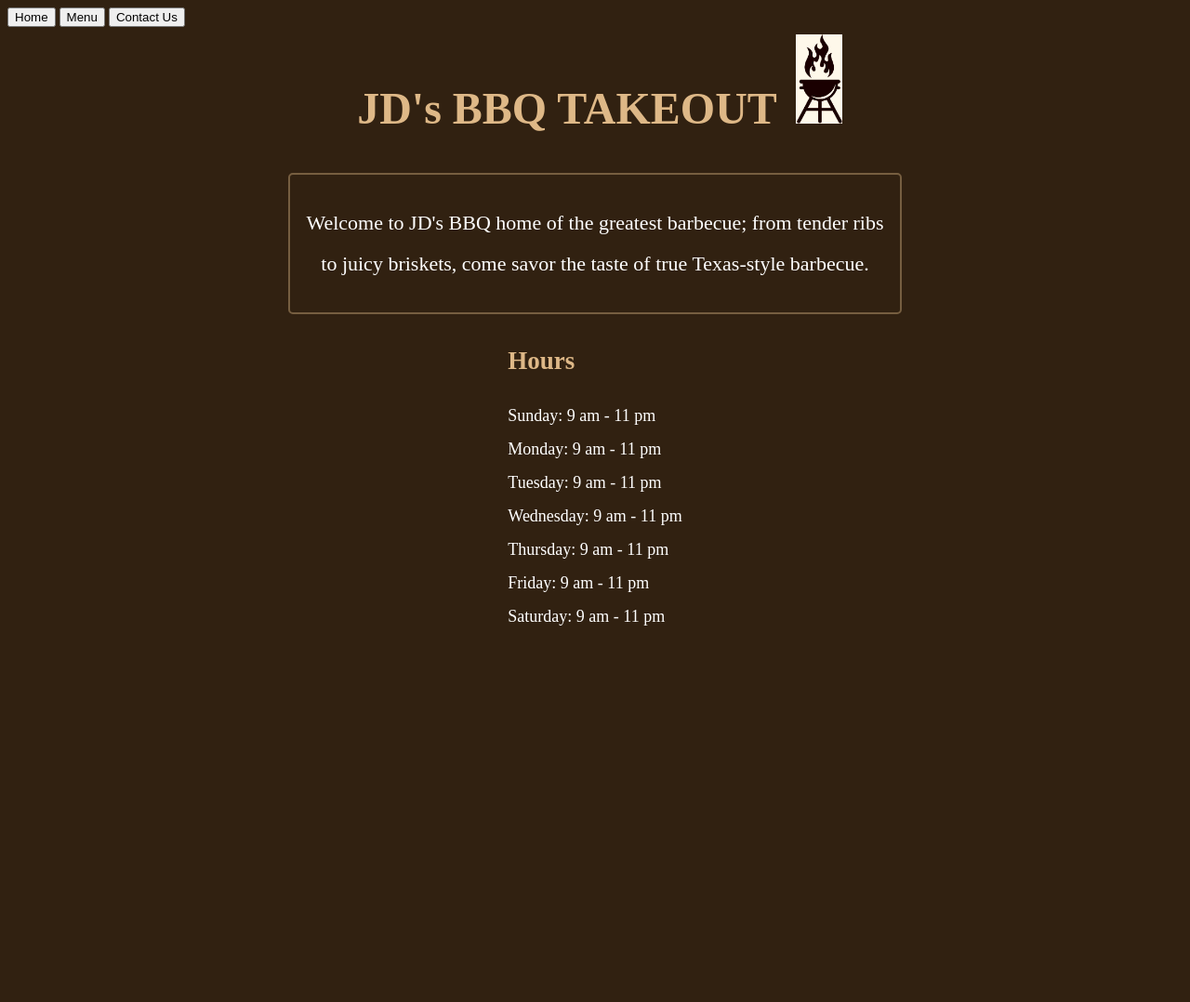
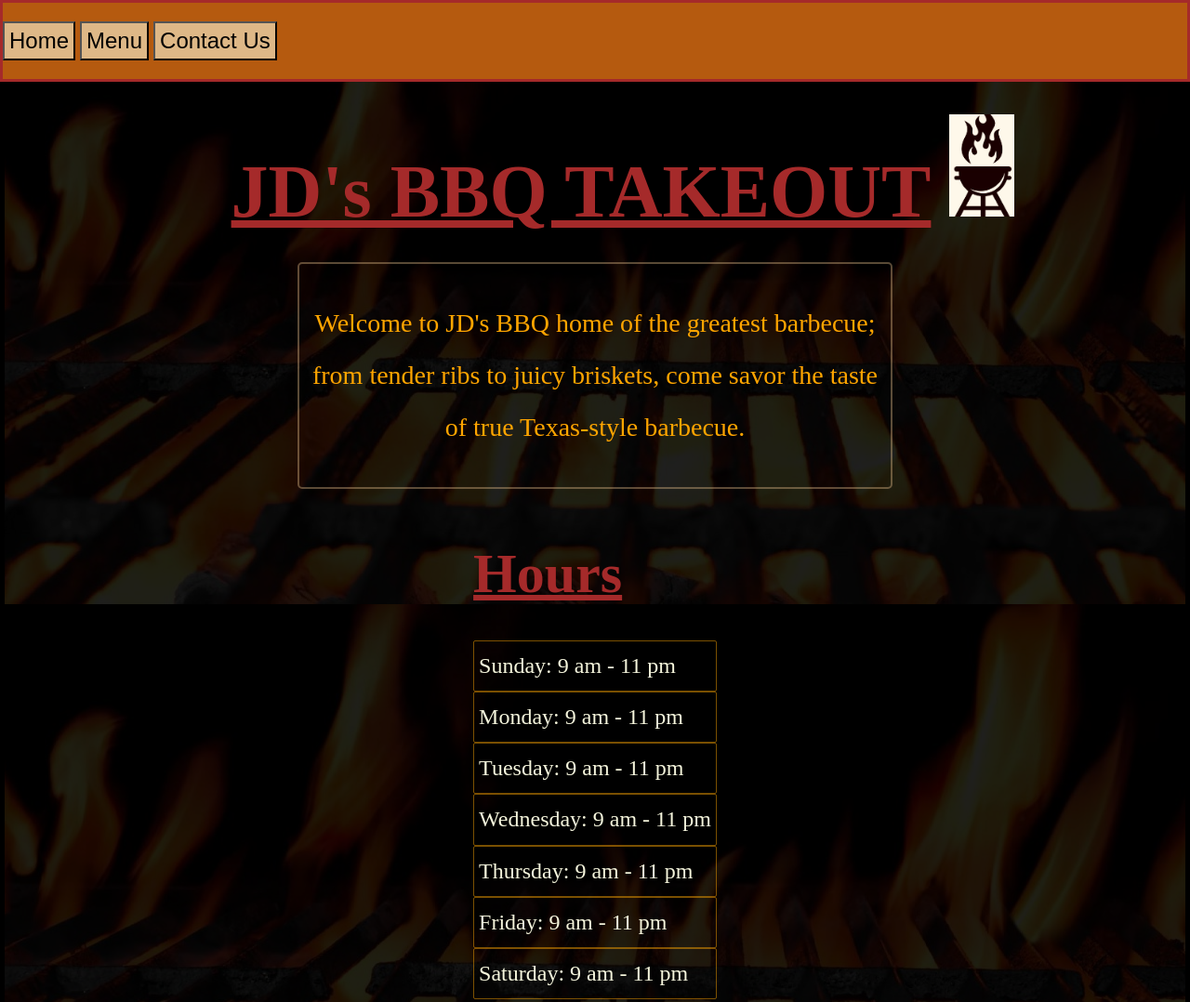
Before and after one commit to jer95/restaurant_page, a website built with webpack: page src/index.html in a window 1280 px wide. Shown: the top 1078 px of the page at 93% size. Before the commit the page ends 800 px from the top, so only its background shows below. Built offline with nearby package versions, Linux system fonts and the light colour scheme.

Commit message:
Add styles to improve layout & appearance

```diff
--- a/src/style.css
+++ b/src/style.css
@@ -1,25 +1,70 @@
+*{
+    box-sizing: border-box;
+}
+
 body{
-    background-color: rgb(49, 33, 17);
+    background-image:url(./imgs/bgimg.jpeg);
+    object-fit: contain;
+    margin: 0px;
+}
+
+nav{
+    display: flex;
+    align-items: center;
+    justify-content: left;
+    gap: 5px;
+    width: 100%;
+    height: 11vh;
+    background-color: rgb(181, 90, 15);
+    position: fixed;
+    border: 3px solid brown;
+}
+button{
+    height: auto;
+    background-color: burlywood;
+    color: black;
+    font-size: 24px;
+    padding: 5px;
+
 }
 h1{
-    font-size: 48px;
+    font-size: 80px;
     text-align: center;
-    color: burlywood;
-    margin-left: 10px;
+    color: brown;
     margin-top: 8px;
+    margin-left: 60px;
+    text-decoration: underline;
+    margin-bottom: 10px;
 }
 ul{
     padding: 0px;
 }
 li{
-    color: white;
     list-style: none;
+    font-size: 24px;
+    color: beige;
+    border: 1px rgb(244, 160, 3,0.5) solid;
+    border-radius: 2px;
+    padding: 5px;
 }
+.order{
+    list-style-type: normal;
+    font-size: 28px;
+    color: burlywood;
+    margin-bottom: 20px;
+    line-height: 1.5em;
+}
+img{
+    width: 100%;
+    height: 100%;
+    object-fit: cover;
 
-img{
+}
+.logo{
     margin-left: 20px;
-    width: 50px;
-    height: fit-content
+    width: 70px;
+    height: 110px;
+    margin-top: 10px;
 }
 .headline{
     width: 50vw;
@@ -27,23 +72,77 @@ img{
     text-align: center;
     align-self: center;
     line-height: 2em;
-    color: white;
-    font-size: 22px;
+    color: orange;
+    font-size: 28px;
     border: 2px solid rgb(222, 184, 135,0.4);
     border-radius: 5px;
 }
 
-.hours{
+h2{
     align-self: center;
-    color: burlywood;
-    font-size: 18px;
-    line-height: 2em;
-    border-radius: 5px;
+    color: orange;
+    font-size: 60px;
+    text-decoration: underline;
+    text-decoration-style: wavy;
+    text-decoration-color: burlywood;
+}
+.order-header{
+    align-self: center;
+    color: orange;
+    font-size: 60px;
+    text-decoration: underline;
+    text-decoration-style: normal;
+    text-decoration-color: burlywood;
 }
 
 #content{
+    background-color: rgb(0, 0, 0,0.88);
     display: flex;
     flex-direction: column;
     justify-content: space-between;
-    gap: 10px;
+    gap: 20px;
+    border: 5px  solid;
+    border-radius: 5px;
+    padding: 100px;
 }
+
+.hours{
+    align-self: center;
+    font-size: 18px;
+    line-height: 2.4em;
+}
+
+.menu-container{
+    width: 500px;
+    height:400px;
+    align-self: center;
+    border: 3px brown solid;
+    border-radius: 5px;
+    margin: 8px;
+    padding: 5px;
+}
+
+.info{
+    font-size: 28px;
+    align-self: center;
+    color: wheat;
+    border: 1px solid orange;
+    border-radius: 3px;
+    padding: 20px;
+}
+
+span{
+    font-size: 28px;
+    display: block;
+    text-align: center;
+    color: rgb(202, 43, 43);
+    margin-top: 10px;
+}
+
+.hours-header{
+    color: brown;
+    align-self: center;
+    font-size: 60px;
+    text-decoration: underline;
+    text-decoration-style: 'normal';
+}
```
